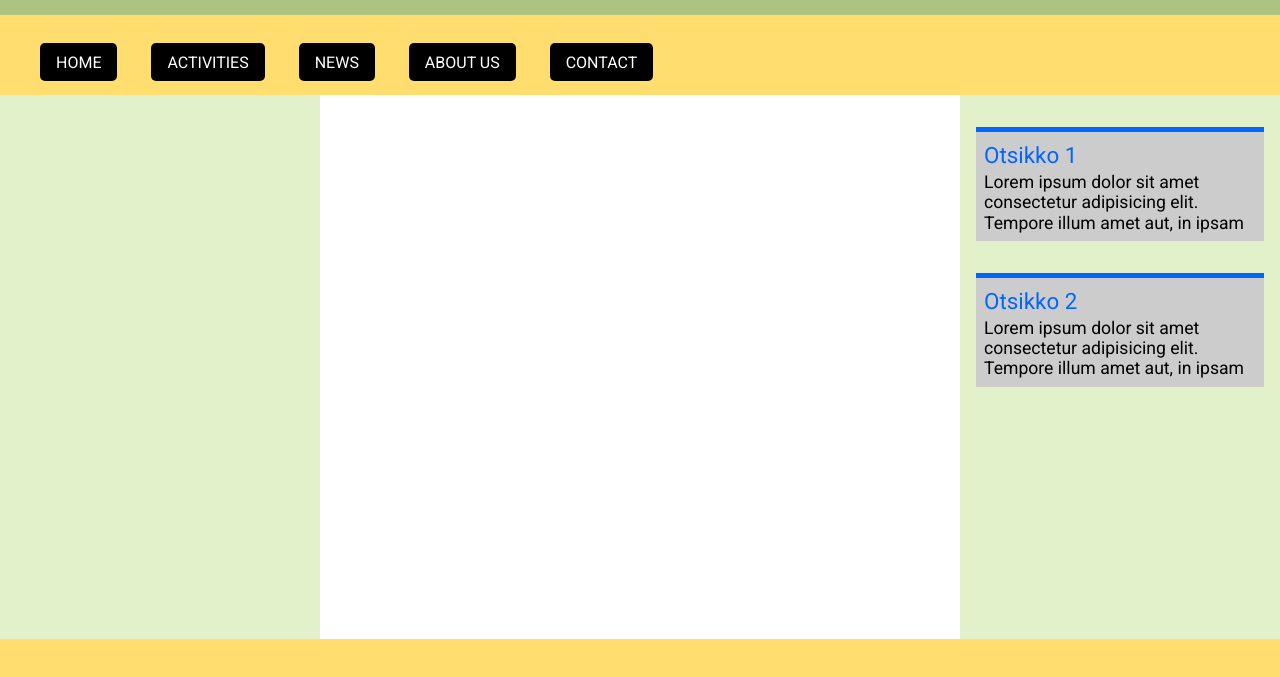
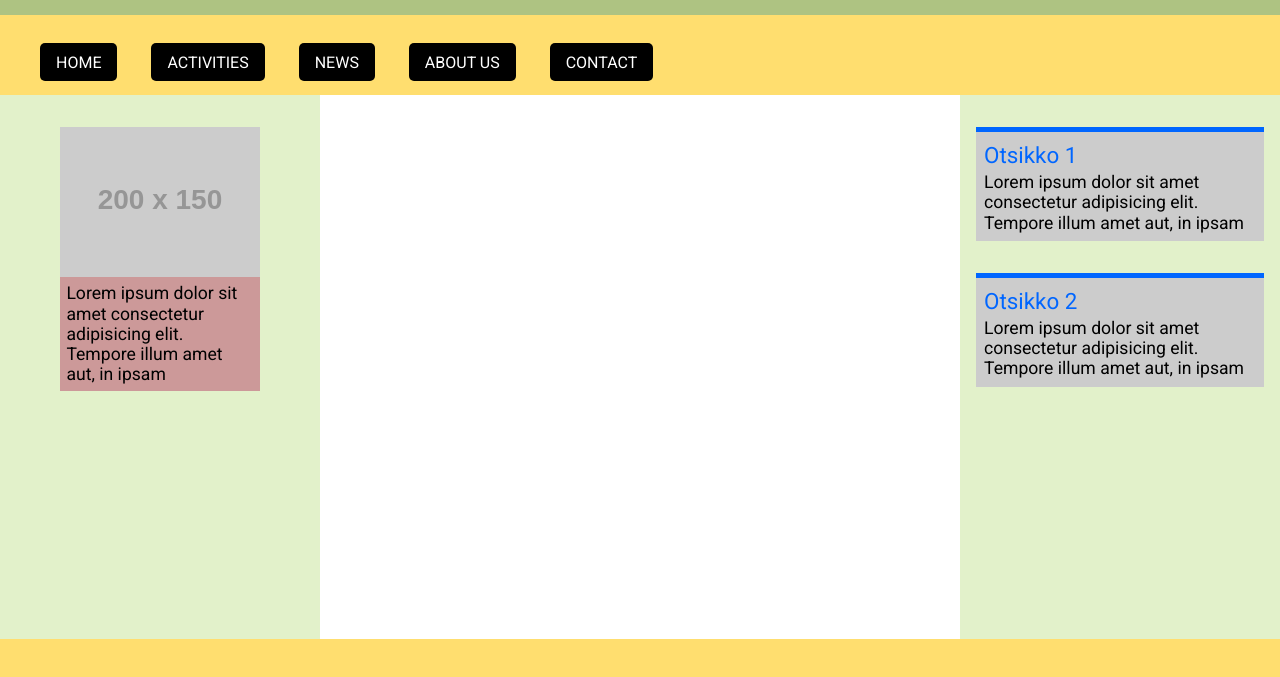
Before and after one commit to tigerre1/traversy-wflow, a website: page src/index.html in a window 1280 px wide. Shown: the part 105-782 px from the top of the page. Drawn offline with Linux system fonts and the light colour scheme; placeholder pictures from the web are drawn by us; a web font is replaced by a local one.

Commit message:
phot-card added

```diff
--- a/src/index.html
+++ b/src/index.html
@@ -29,7 +29,15 @@
       </div>
     </div>
     <div class="content-wrapper">
-      <div class="content-wrapper__left"></div>
+      <div class="content-wrapper__left">
+
+        <div class="photo-card">
+          <img class="photo-card_image" src="http://via.placeholder.com/200x150"/>
+          <div class="photo-card_text">Lorem ipsum dolor sit amet consectetur adipisicing elit. Tempore illum amet aut, in ipsam </div>
+        </div>
+
+      </div>
+
       <div class="content-mid"></div>
       <div class="content-right">
         <div class="card">
--- /dev/null
+++ b/src/scss/_photo-card.scss
@@ -0,0 +1,19 @@
+
+.photo-card{
+  width: 200px;
+  margin: 2rem auto;
+}
+.photo-card_image {
+  margin-top:0;
+  margin-bottom:0px;
+  display:block;
+
+
+}
+.photo-card_text {
+  margin-top: 0rem;
+  background: #c99;
+  padding: .4rem;
+  width:200px;
+  font-size:1.1rem;
+}
--- a/src/scss/style.scss
+++ b/src/scss/style.scss
@@ -5,3 +5,4 @@
 @import 'menu';
 @import 'card';
 @import 'holy-grail-setup';
+@import 'photo-card';
```
Also changed, not shown: src/css/style.css.
